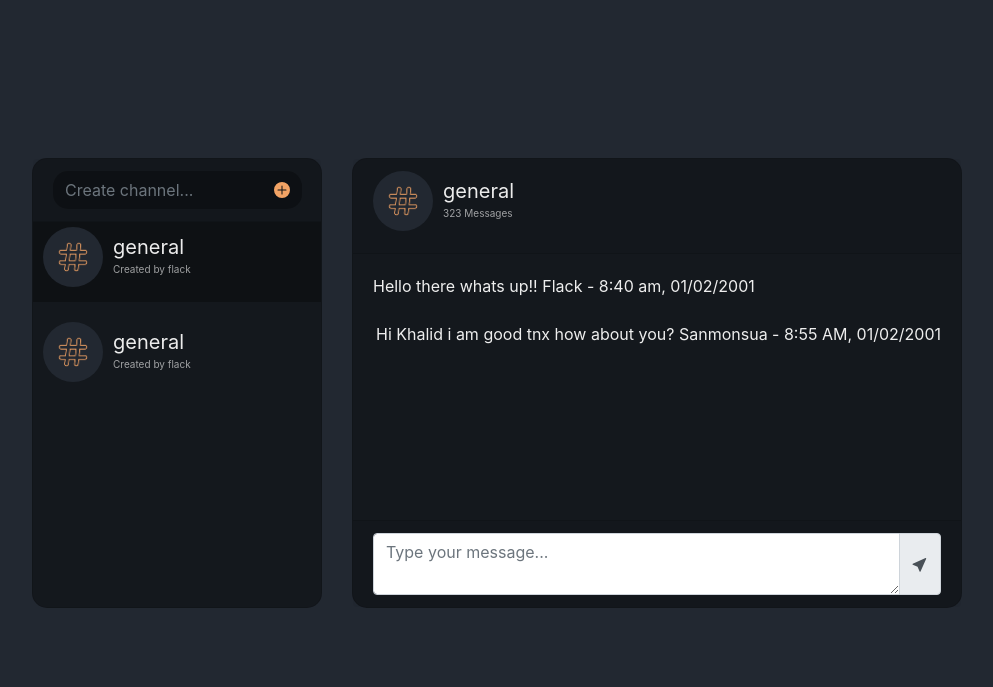
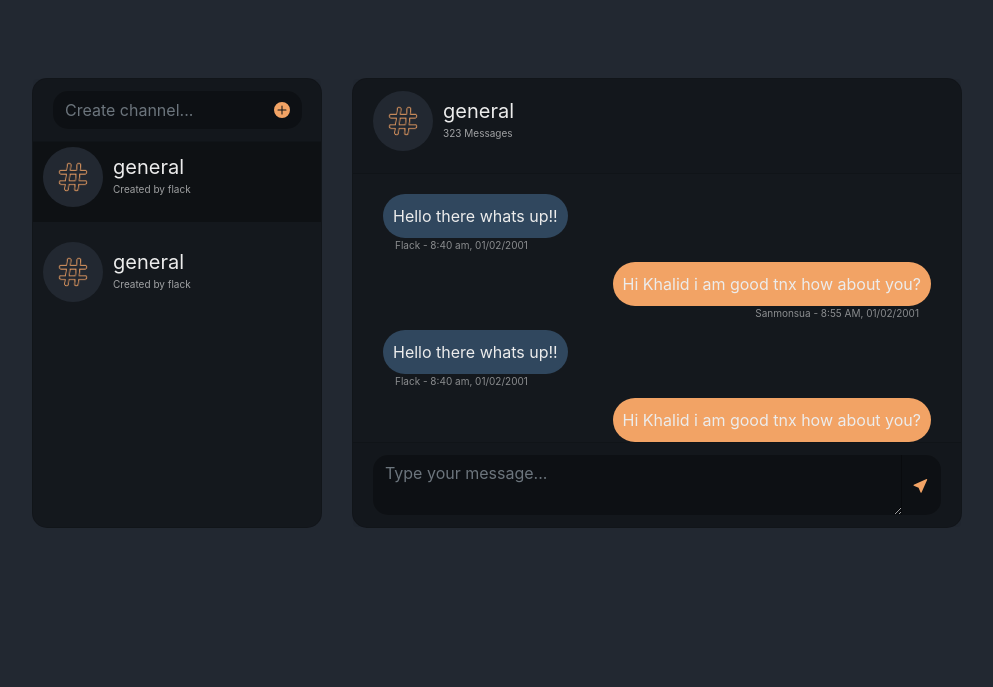
Before and after one commit to Sanmonsua/flack, a Flask app: page / in a window 1280 px wide. Shown: the part 72-759 px from the top of the page, without its empty margins (143-1136 px from the left). Run offline with Flask 2, Linux system fonts and the light colour scheme; the visitor is signed in with stand-in values (Sample User, id 1); some libraries are stand-ins or nearby versions.

Commit message:
Add scroll to chat and channels

```diff
--- a/static/master.css
+++ b/static/master.css
@@ -108,6 +108,7 @@ body {
 .channel-body {
   list-style: none;
   padding: 0;
+  overflow-y: auto;
 }
 
 .channels li {
@@ -145,3 +146,72 @@ body {
 .active {
   background-color: rgba(0, 0, 0, 0.3);
 }
+
+.message-container {
+  margin-top: auto;
+  margin-bottom: auto;
+  margin-left: 10px;
+  border-radius: 25px;
+  background-color: #30475e;
+  padding: 10px;
+  position: relative;
+  color: #ececec;
+}
+
+.message-container-send {
+  margin-top: auto;
+  margin-bottom: auto;
+  margin-right: 10px;
+  border-radius: 25px;
+  background-color: #f2a365;
+  padding: 10px;
+  position: relative;
+  color: #ececec;
+}
+
+.card-body{
+  overflow-y: auto;
+}
+
+.time {
+  position: absolute;
+  left: 12px;
+  bottom: -15px;
+  color: rgba(255, 255, 255, 0.5);
+  font-size: 10px;
+}
+
+.time-send {
+  position: absolute;
+  right: 12px;
+  bottom: -15px;
+  color: rgba(255, 255, 255, 0.5);
+  font-size: 10px;
+}
+
+.type_msg {
+  background-color: rgba(0, 0, 0, 0.3) !important;
+  border-radius: 15px 0 0 15px !important;
+  border: 0;
+  color: white !important;
+  height: 60px !important;
+  overflow-y: auto;
+}
+
+.type_msg:focus {
+  box-shadow: none !important;
+  outline: 0px !important;
+}
+
+.send_btn {
+  border-radius: 0 15px 15px 0 !important;
+  background-color: rgba(0, 0, 0, 0.3) !important;
+  border: 0 !important;
+  color: #f2a365 !important;
+  cursor: pointer;
+}
+
+.scroll {
+    max-height: 400px;
+    overflow-y: scroll;
+}
--- a/templates/index.html
+++ b/templates/index.html
@@ -9,6 +9,8 @@
   <script src="//cdnjs.cloudflare.com/ajax/libs/jquery/3.2.1/jquery.min.js"></script>
   <link rel="stylesheet" href="https://maxcdn.bootstrapcdn.com/bootstrap/4.0.0/css/bootstrap.min.css" integrity="sha384-Gn5384xqQ1aoWXA+058RXPxPg6fy4IWvTNh0E263XmFcJlSAwiGgFAW/dAiS6JXm" crossorigin="anonymous">
   <link rel="stylesheet" href="{{url_for('static', filename='master.css')}}">
+  <link rel="stylesheet" type="text/css" href="https://cdnjs.cloudflare.com/ajax/libs/malihu-custom-scrollbar-plugin/3.1.5/jquery.mCustomScrollbar.min.css">
+		<script type="text/javascript" src="https://cdnjs.cloudflare.com/ajax/libs/malihu-custom-scrollbar-plugin/3.1.5/jquery.mCustomScrollbar.min.js"></script>
 </head>
 
 <body>
@@ -21,7 +23,7 @@
 
     </form>
   </nav>
-  <div class="container col-12">
+  <div class="container col-12 h-100">
     <div class="row justify-content-center h-100">
       <div class="col-md-4 col-xl-3">
         <div class="card">
@@ -35,7 +37,7 @@
               </div>
             </div>
           </div>
-          <div class="card-body channel-body">
+          <div class="card-body channel-body h-100">
             <ui class="channels">
               <li class="active">
                 <div class="d-flex bd-highlight">
@@ -76,7 +78,31 @@
               </div>
             </div>
           </div>
-          <div class="card-body message-card-body">
+          <div class="card-body message-card-body h-100">
+            <div class="d-flex justify-content-start mb-4">
+              <div class="message-container">
+                Hello there whats up!!
+                <span class="time">Flack - 8:40 am, 01/02/2001</span>
+              </div>
+            </div>
+            <div class="d-flex justify-content-end mb-4">
+              <div class="message-container-send">
+                Hi Khalid i am good tnx how about you?
+                <span class="time-send">Sanmonsua - 8:55 AM, 01/02/2001</span>
+              </div>
+            </div>
+            <div class="d-flex justify-content-start mb-4">
+              <div class="message-container">
+                Hello there whats up!!
+                <span class="time">Flack - 8:40 am, 01/02/2001</span>
+              </div>
+            </div>
+            <div class="d-flex justify-content-end mb-4">
+              <div class="message-container-send">
+                Hi Khalid i am good tnx how about you?
+                <span class="time-send">Sanmonsua - 8:55 AM, 01/02/2001</span>
+              </div>
+            </div>
             <div class="d-flex justify-content-start mb-4">
               <div class="message-container">
                 Hello there whats up!!
```
